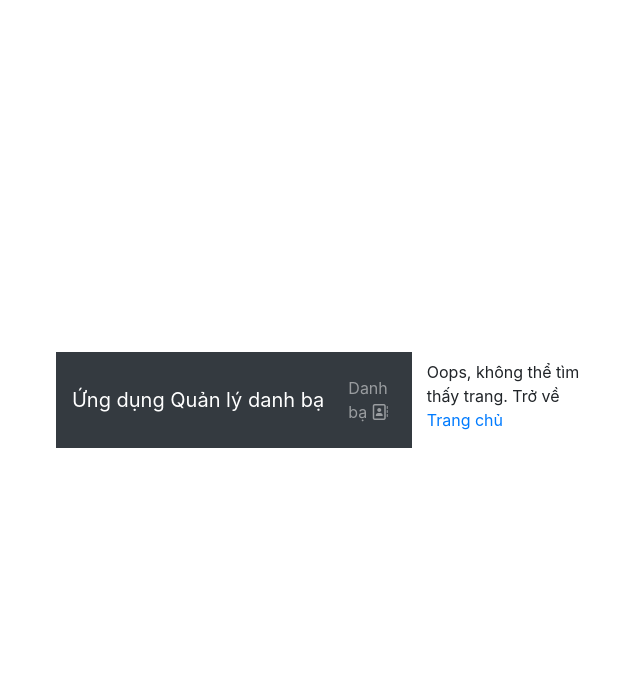
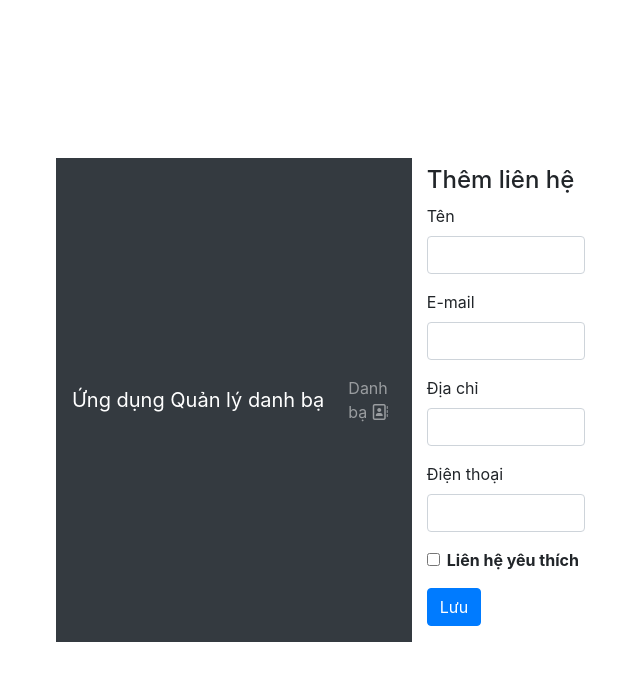
Before and after one commit to aluday/B2007221_LuuThiDuongAnh_FRONTEND, a Vue app: page /contacts in a window 1280 px wide. Shown: the top 680 px of the page, without its empty margins (8-648 px from the left). Built offline with nearby package versions, Linux system fonts and the light colour scheme; no server answers.

Commit message:
tao trang them lien he

```diff
--- a/src/components/ContactForm.vue
+++ b/src/components/ContactForm.vue
@@ -55,7 +55,11 @@
             </label>
         </div>
         <div class="form-group">
-            <button class="btn btn-primary">Lưu</button>
+            <button class="btn btn-primary"
+                type="button"
+                @click="submitContact"
+            >   Lưu
+            </button>
             <button
                 v-if="contactLocal._id"
                 type="button"
--- a/src/router/index.js
+++ b/src/router/index.js
@@ -12,6 +12,11 @@ const routes = [
         component: () => import("@/views/NotFound.vue"),
     },
     {
+        path: "/contacts",
+        name: "contact.add", component: () => import("../views/ContactAdd.vue"),
+
+    },
+    {
         path: "/contacts/:id",
         name: "contact.edit", component: () => import("@/views/ContactEdit.vue"),
         props: true
--- /dev/null
+++ b/src/views/ContactAdd.vue
@@ -0,0 +1,46 @@
+<template>
+    <div class="page" v-if="contact">
+        <h4>Thêm liên hệ</h4>
+        <ContactForm
+            :contact="contact"
+            @submit:contact="createContact"
+        />
+        <p> {{ message }} </p>
+    </div>
+</template>
+
+<script >
+import ContactForm from '../components/ContactForm.vue';
+import ContactService from "../services/contact.service";
+export default{
+    components: {
+        ContactForm,
+    },
+    data(){
+        return{
+            contact:{
+                name: "",
+                email: "",
+                phone: "",
+                address: ""
+            },
+            message:"",
+        };
+
+    },
+    methods:{
+        async createContact (contact){
+            try{
+                await ContactService.create(contact);
+                this.message = ("Tạo liên hệ thành công.");
+            }catch(error){
+                console.log(error);
+            }
+        }
+     },
+    created(){
+        this.createContact(this.contact)
+        this.message = "" ;
+    },
+}
+</script>
--- a/src/views/ContactBook.vue
+++ b/src/views/ContactBook.vue
@@ -16,6 +16,10 @@
                 </button>
                 <button class="btn btn-sm btn-success" @click="goToAddContact">
                     <i class="fas fa-plus"></i> Thêm mới
+                        <router-link :to="{
+                            name: 'contact.add',
+                        }">
+                    </router-link>
                 </button>
                 <button class="btn btn-sm btn-danger" @click="removeAllContacts">
                     <i class="fa fa-recycle"></i> Xóa tất cả
--- a/src/views/ContactEdit.vue
+++ b/src/views/ContactEdit.vue
@@ -10,9 +10,9 @@
     </div>
 </template>
 
-<script>
+<script >
 import ContactForm from '../components/ContactForm.vue';
-import ContactService from "../services/contact.service"
+import ContactService from "../services/contact.service";
 export default{
     components: {
         ContactForm,
```
